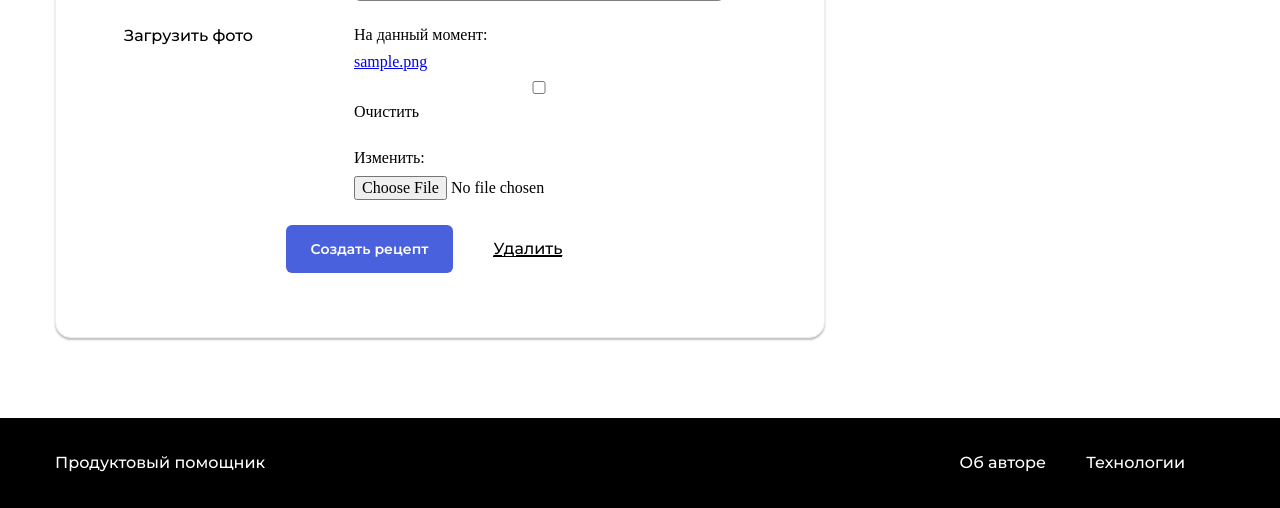
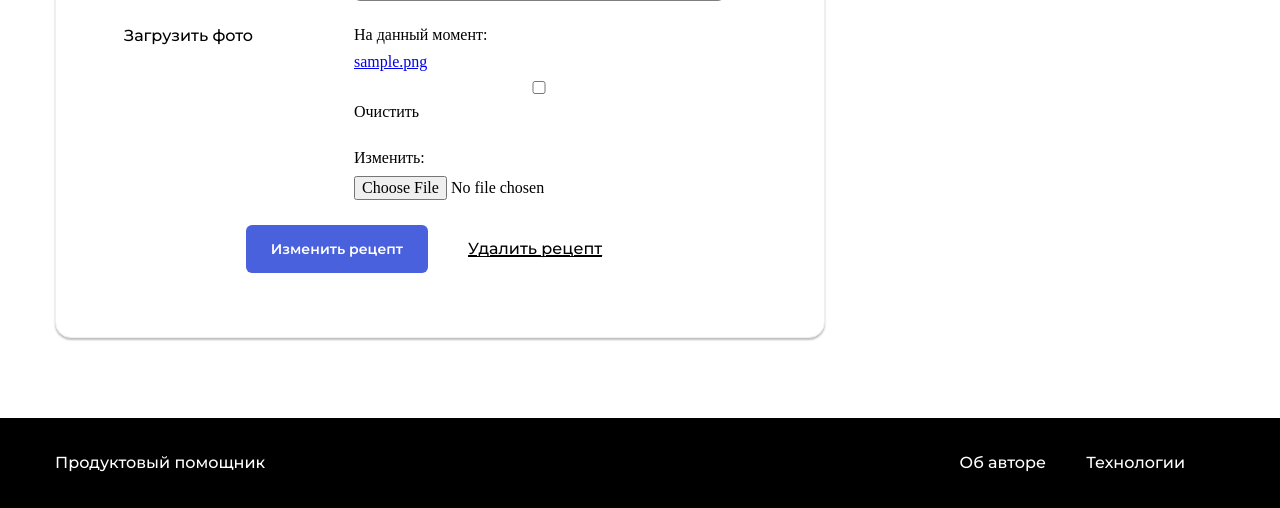
Before and after one commit to VeselovTimofey/foodgram-project-react, a Django app: a page that uses recipes/templates/templates/recipe_update.html in a window 1280 px wide. Shown: the part 784-1292 px from the top of the page. Run offline with Django 3.2, Linux system fonts and the light colour scheme; a user stored in the database is signed in; tables that the repository leaves empty hold one stand-in row (values such as "Sample post"); some libraries are stand-ins or nearby versions.

Commit message:
fix delete button

```diff
--- a/recipes/templates/templates/recipe_update.html
+++ b/recipes/templates/templates/recipe_update.html
@@ -111,8 +111,8 @@
                 </div>
             </div>
             <div class="form__footer">
-                <button class="button button_style_blue">Создать рецепт</button>
-                <a style="margin-left: 2.5em" href="#" class="form__ingredient-link">Удалить</a>
+                <button class="button button_style_blue">Изменить рецепт</button>
+                <a style="margin-left: 2.5em" href="{% url 'delete_recipe' slug=recipe.slug %}" class="form__ingredient-link">Удалить рецепт</a>
             </div>
         </form>
     </div>
--- a/recipes/urls.py
+++ b/recipes/urls.py
@@ -15,6 +15,7 @@ urlpatterns = [
     path("create/", views.create_recipe, name="create_recipe"),
     path("recipe/<slug:slug>/update/", views.update_recipe,
          name="update_recipe"),
+    path("delete/<slug:slug>", views.delete_recipe, name="delete_recipe"),
     path("request/", views.registration_request, name="registration_request"),
     path("author/", views.author_page, name="author_page"),
     path("technology/", views.technology_page, name="technology_page"),
--- a/recipes/views.py
+++ b/recipes/views.py
@@ -328,6 +328,15 @@ def update_recipe(request, slug):
     return redirect(reverse("recipe", kwargs={"slug": slug}))
 
 
+@login_required
+def delete_recipe(request, slug):
+    """ This function delete recipe and redirect to main page. """
+    recipe = get_object_or_404(Recipe, slug=slug)
+    if request.user == recipe.author:
+        recipe.delete()
+    return redirect(reverse("index"))
+
+
 def registration_request(request):
     """ If user tries to get to login_required page, he gets on this page. """
     page_title = "Необходима регистрация"
```
Also changed, not shown: README.md.
